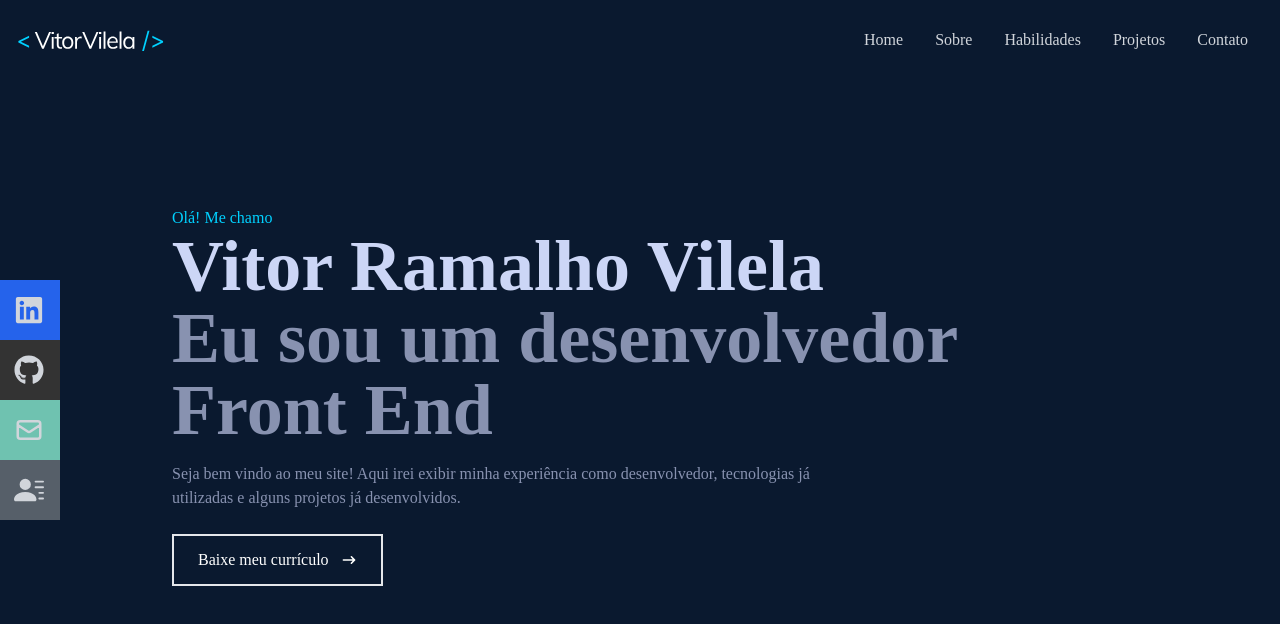
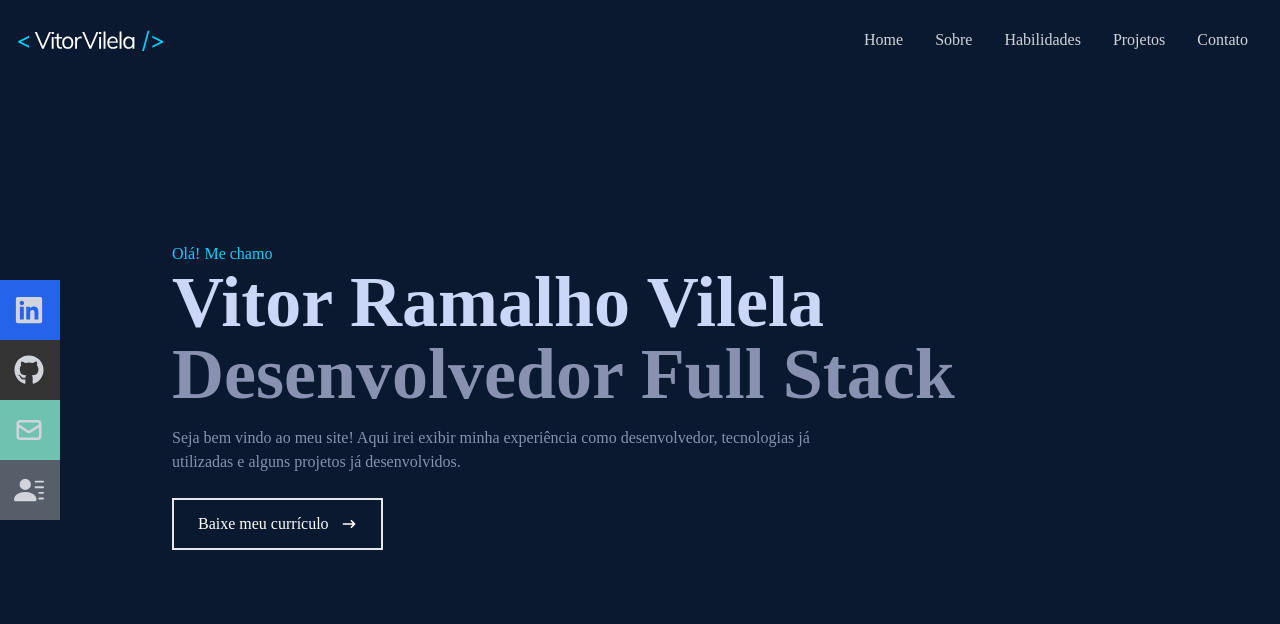
Before and after one commit to vitor-ramalho/vitor-portfolio, a React (Create React App) app: page / in a window 1280 px wide. Shown: the top 624 px of the page. Built offline with nearby package versions, Linux system fonts and the light colour scheme.

Commit message:
Home change

```diff
--- a/src/Components/Home.jsx
+++ b/src/Components/Home.jsx
@@ -8,7 +8,7 @@ const Home = () => {
       <div className='max-w-[1000px] mx-auto px-8 flex flex-col justify-center h-full'>
         <p className='text-[#00D1FF]'>Olá! Me chamo</p>
         <h1 className='text-4xl sm:text-7xl font-bold text-[#ccd6f6]'>Vitor Ramalho Vilela</h1>
-        <h2 className='text-4xl sm:text-7xl font-bold text-[#8892b0]'>Eu sou um desenvolvedor Front End</h2>
+        <h2 className='text-4xl sm:text-7xl font-bold text-[#8892b0]'>Desenvolvedor Full Stack</h2>
         <p className='text-[#8892b0] py-4 max-w-[700px]'>
           Seja bem vindo ao meu site! Aqui irei exibir minha experiência como desenvolvedor, tecnologias já utilizadas e alguns projetos já desenvolvidos.
         </p>
```
